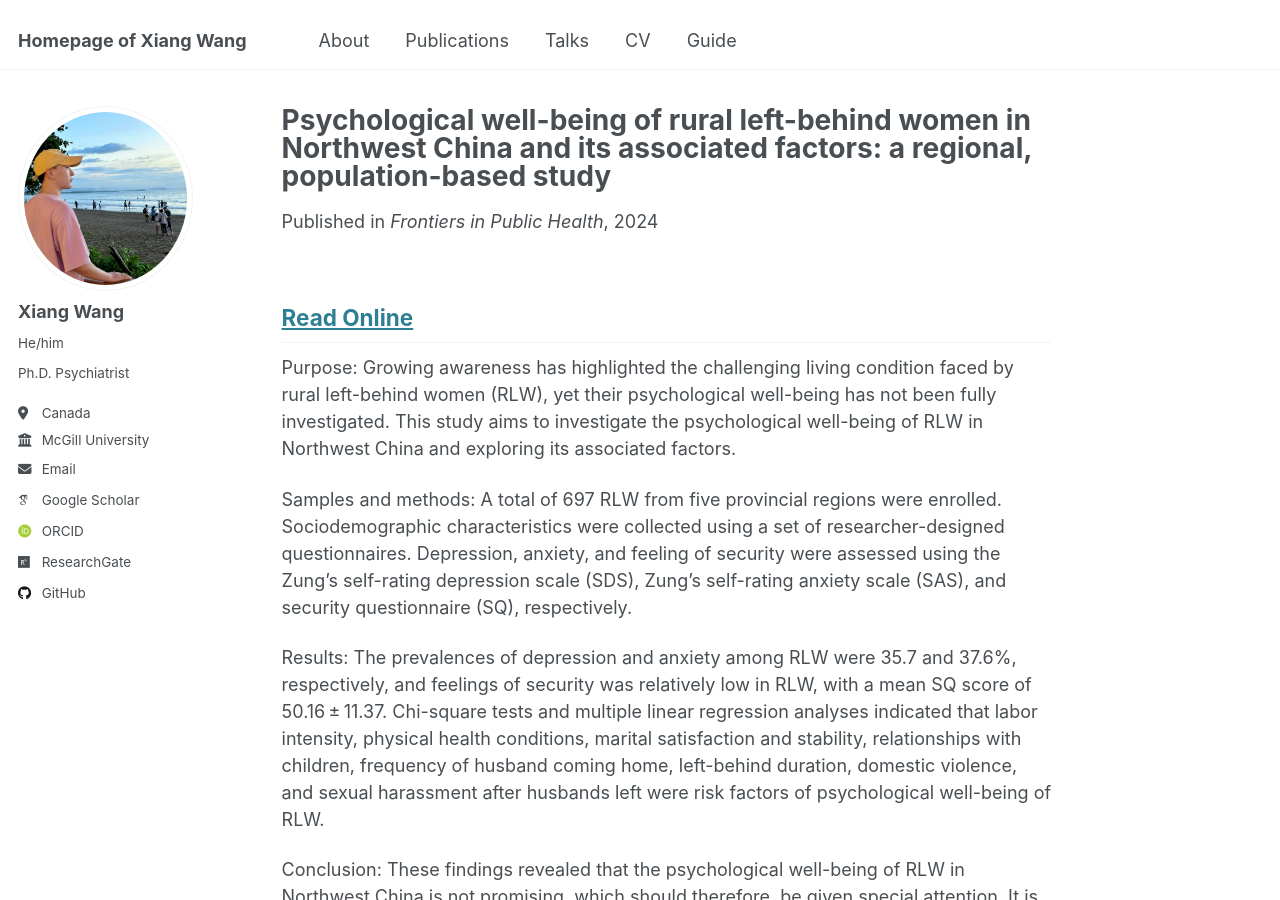
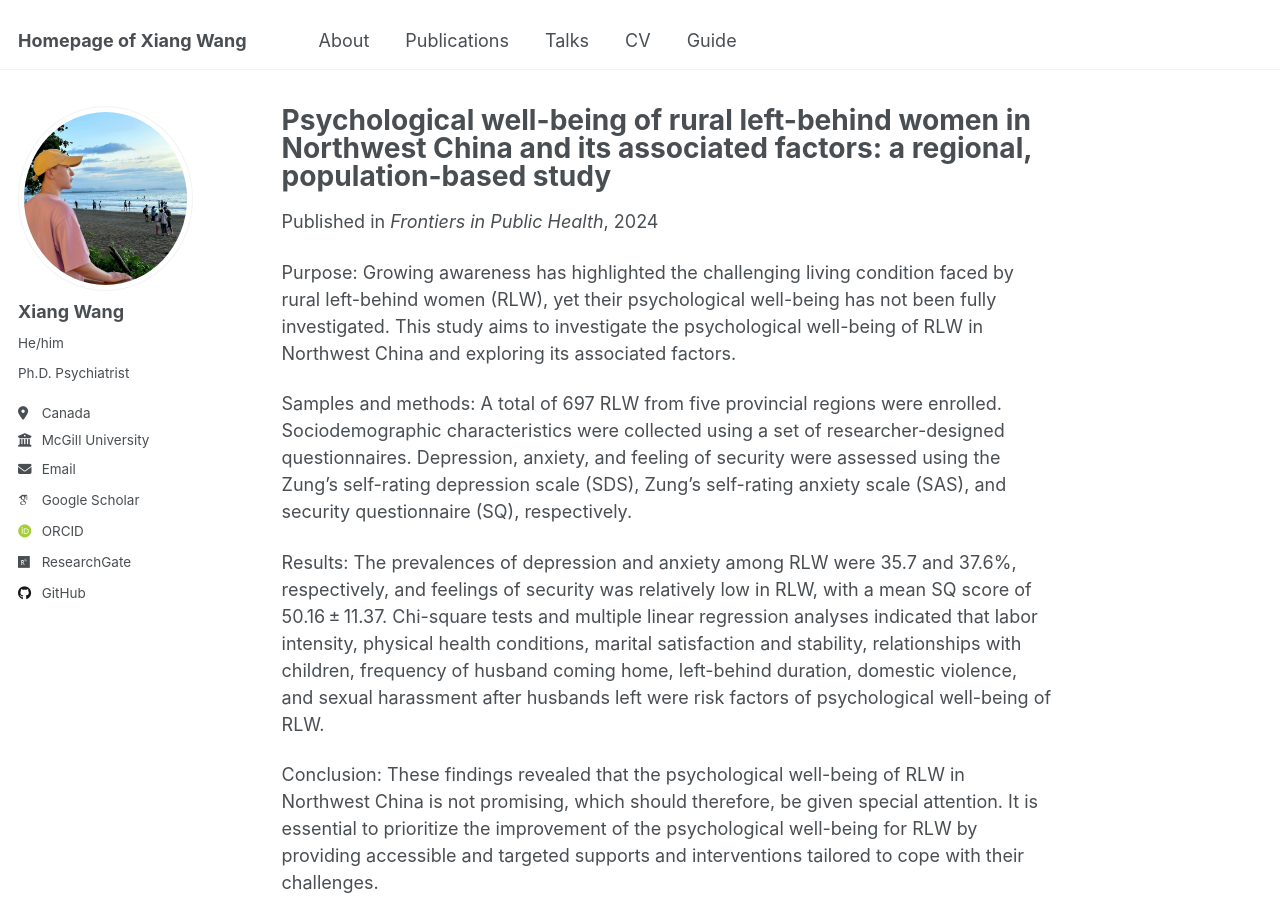
Before and after one commit to Xiang-Wangs/xiang-wangs.github.io, a Jekyll site: the page built from _publications/20241219_Psychological_well-being_of_rural_left-behind_women_in_Northwest_China_and_its_associated_factors.md, in a window 1280 px wide and 900 px high. Built offline with Jekyll 4.4.1, drawn with Linux system fonts in a browser that asks for light colours; some web fonts are replaced.

Commit message:
Update 20241219_Psychological_well-being_of_rural_left-behind_women_in_Northwest_China_and_its_associated_factors.md

```diff
--- a/_publications/20241219_Psychological_well-being_of_rural_left-behind_women_in_Northwest_China_and_its_associated_factors.md
+++ b/_publications/20241219_Psychological_well-being_of_rural_left-behind_women_in_Northwest_China_and_its_associated_factors.md
@@ -8,9 +8,9 @@
 venue: 'Frontiers in Public Health'
 #slidesurl: 'http://xiang-wangs.github.io/files/slides1.pdf'
 paperurl: 'http://xiang-wangs.github.io/files/20241219_Psychological_well-being_of_rural_left-behind_women_in_Northwest_China_and_its_associated_factors.pdf'
+onlineurl: 'https://www.frontiersin.org/journals/public-health/articles/10.3389/fpubh.2024.1395996/full'
 citation: 'Niu F., Wang X. (2024). &quot;Psychological well-being of rural left-behind women in Northwest China and its associated factors: a regional, population-based study.&quot; <i>Frontiers in Public Health</i>. 12(1395996).'
----
-[Read Online](https://www.frontiersin.org/journals/public-health/articles/10.3389/fpubh.2024.1395996/full)
+
 ---
 Purpose: Growing awareness has highlighted the challenging living condition faced by rural left-behind women (RLW), yet their psychological well-being has not been fully investigated. This study aims to investigate the psychological well-being of RLW in Northwest China and exploring its associated factors.
 
```
